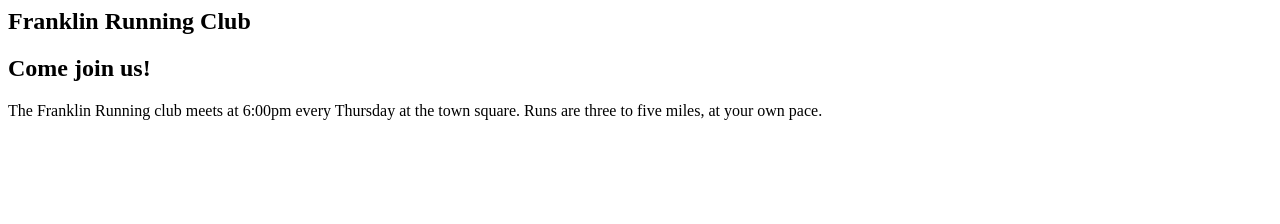
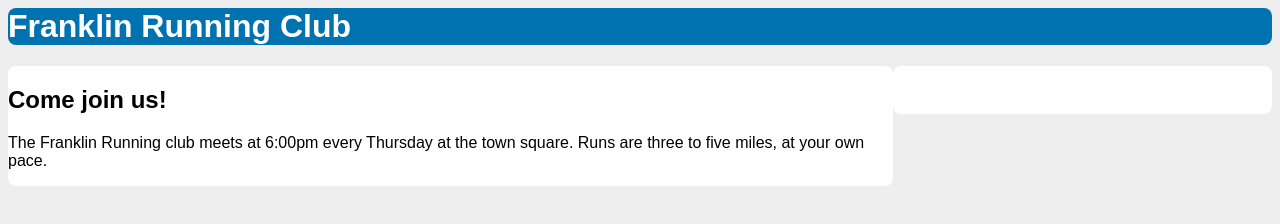
Before and after one commit to iamAbayomi/css-practice, a plain HTML site: page boxlayout.html in a window 1280 px wide. Drawn offline with Linux system fonts and the light colour scheme.

Commit message:
feature: added main and sidebar content

```diff
--- a/boxlayout.html
+++ b/boxlayout.html
@@ -1,19 +1,24 @@
 <html>
     <head>
         <title>Box Model</title>
+        <link rel="stylesheet" href="/css/boxlayout.css">
     </head>
     <body>
         <header>
-            <h2>Franklin Running Club</h2>
+            <h1>Franklin Running Club</h1>
+        </header>
         <div class="container">
+          <main class="main">
             <h2>Come join us!</h2>
             <p>
                 The Franklin Running club meets at 6:00pm every Thursday
                 at the town square. Runs are three to five miles, at your own pace.
             </p>
+          </main>
+          <aside class="sidebar">
+             <div class="widget"></div>
+             <div class="widget"></div>
+          </aside>
         </div>
-            <main class="sidebar"></main>
-
-        </header>
     </body>
 </html>
--- /dev/null
+++ b/css/boxlayout.css
@@ -0,0 +1,31 @@
+body{
+    background-color: #eee;
+    font-family: Arial, Helvetica, sans-serif;
+}
+
+header{
+    color: #fff;
+    background-color: #0072b0;
+    border-radius: .5em;
+}
+
+main{
+    display: block;
+}
+
+.main{
+    float: left;
+    width: 70%;
+    background-color: #fff;
+    border-radius: .5em;
+    box-sizing: border-box;
+}
+
+.sidebar{
+    float: left;
+    width: 30%;
+    padding: 1.5em;
+    background-color: #fff;
+    border-radius: .5em;
+    box-sizing: border-box;
+}
```
Lines whose indentation alone changed are shown as unchanged.
